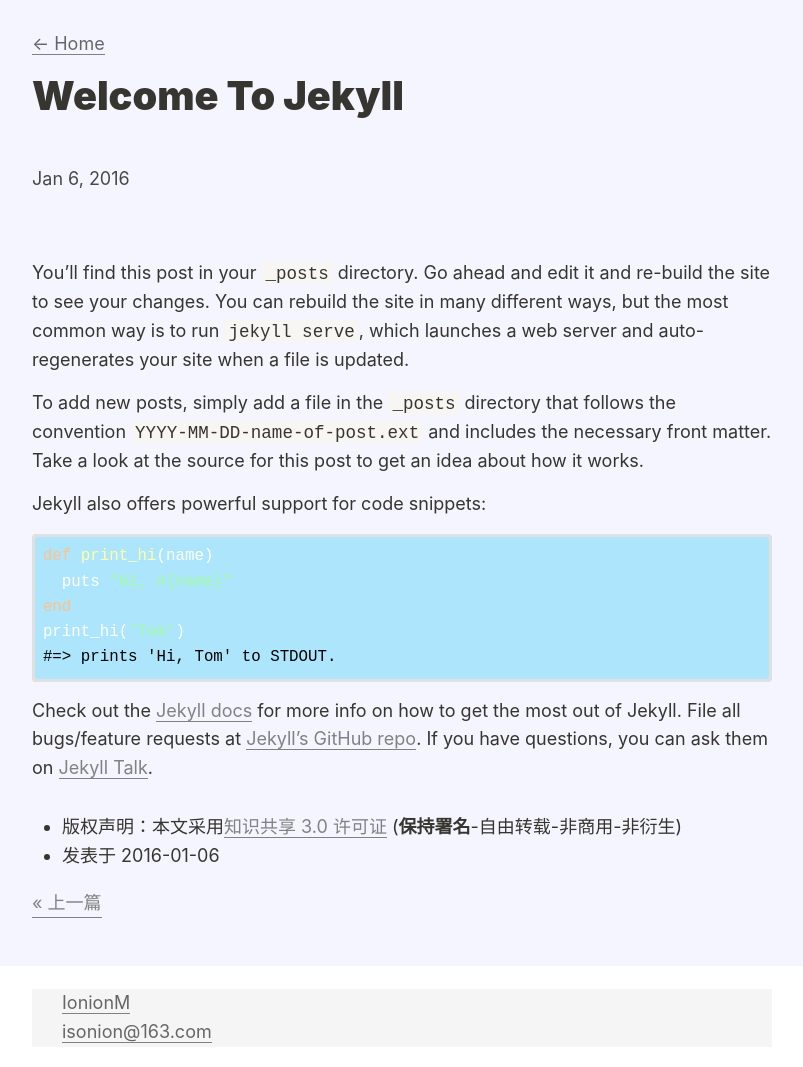
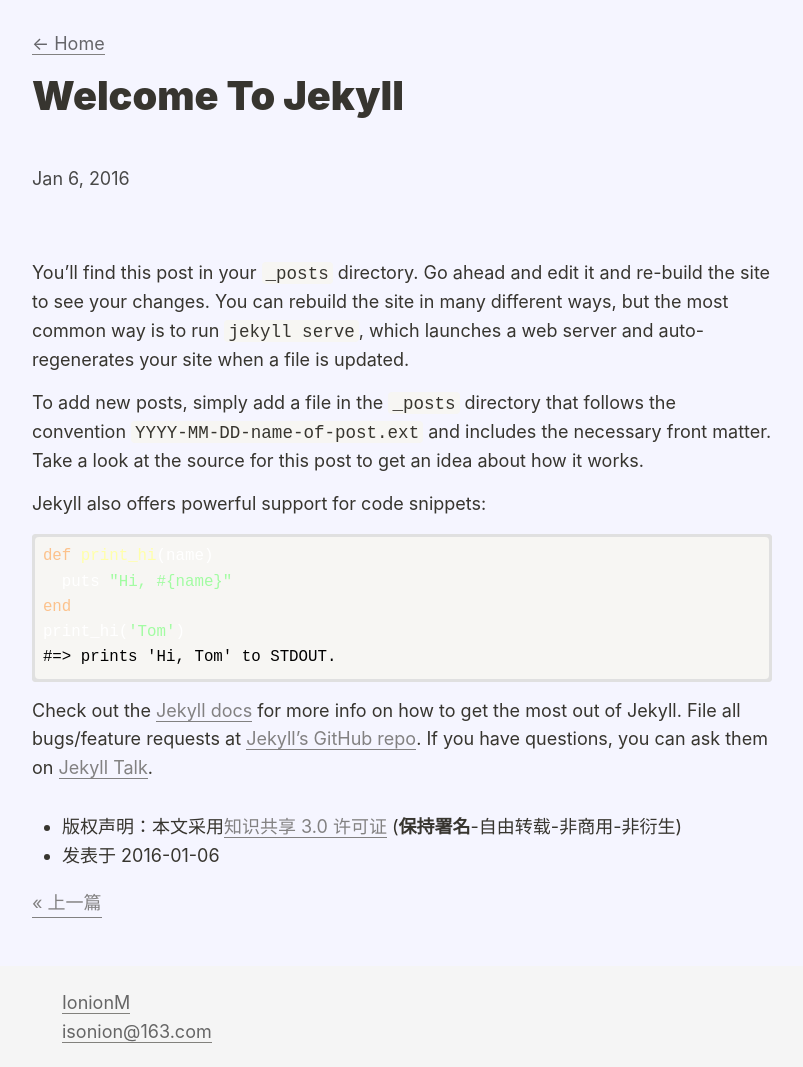
Before and after one commit to ionionm/ionionm.github.io, a Jekyll site: the page built from _posts/2016-01-06-welcome-to-jekyll.md, in a window 1280 px wide. Shown: the whole page, without its empty margins (238-1041 px from the left). Built offline with Jekyll 4.4.1, drawn with Linux system fonts in a browser that asks for light colours; nearby versions of some CDN libraries; comment, search, counter and statistics services are not loaded.

Commit message:
change footer bg color

```diff
--- a/_includes/footer.html
+++ b/_includes/footer.html
@@ -1,4 +1,4 @@
-<footer class="site-footer h-card">
+<footer class="site-footer h-card" style="background-color: #f5f5f5;">
   <data class="u-url" href="{{ " /" | relative_url }}"></data>
   <div class="wrapper">
     <div class="footer-col-wrapper" style="background-color: #f5f5f5;">
--- a/assets/css/agate.css
+++ b/assets/css/agate.css
@@ -20,7 +20,7 @@
   display: block;
   overflow-x: auto;
   padding: 0.5em;
-  background: #ade5fc;
+  background: #f7f6f3;
   color: white;
 }
 
```
